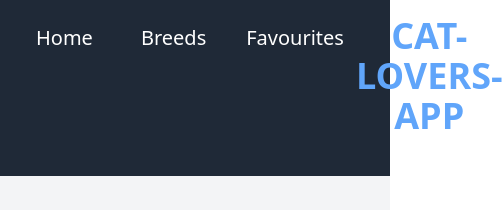
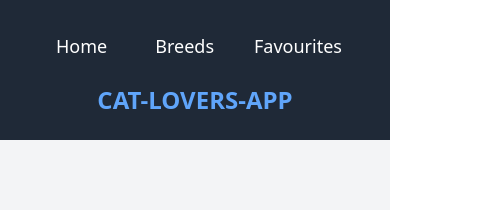
Before and after one commit to mati-farias/cat-lover-app, a Next.js app: page / in a window 390 px wide. Shown: the top 210 px of the page, 503 px wide, since content can reach past the window. Built offline with nearby package versions, Linux system fonts and the light colour scheme; no server answers.

Commit message:
random bugs and styling fixing

```diff
--- a/src/components/layout/NavBar.js
+++ b/src/components/layout/NavBar.js
@@ -4,25 +4,25 @@ const NavBar = () => {
   return (
     <nav className='bg-gray-800 py-4'>
       <div className='max-w-7xl mx-auto px-4 sm:px-6 lg:px-8'>
-        <div className='flex justify-between'>
-          <div className='flex space-x-4'>
+        <div className='flex flex-col sm:flex-row justify-between items-center'>
+          <div className='flex flex-row space-x-4 my-2 sm:my-0'>
             <Link
               href='/'
-              className='text-white hover:bg-gray-700 px-5 py-2 rounded-md text-xl font-medium'>
+              className='text-white hover:bg-gray-700 px-5 py-2 rounded-md text-lg sm:text-xl font-medium'>
               Home
             </Link>
             <Link
               href='/breeds'
-              className='text-white hover:bg-gray-700 px-3 py-2 rounded-md text-xl font-medium'>
+              className='text-white hover:bg-gray-700 px-3 py-2 rounded-md text-lg sm:text-xl font-medium'>
               Breeds
             </Link>
             <Link
               href='/favourites'
-              className='text-white hover:bg-gray-700 px-3 py-2 rounded-md text-xl font-medium'>
+              className='text-white hover:bg-gray-700 px-3 py-2 rounded-md text-lg sm:text-xl font-medium'>
               Favourites
             </Link>
           </div>
-          <h1 className='text-4xl font-bold text-blue-400 mb-6 text-center'>
+          <h1 className='text-2xl sm:text-4xl font-bold text-blue-400 my-2 sm:my-0 text-center'>
             CAT-LOVERS-APP
           </h1>
         </div>
--- a/src/pages/breeds.js
+++ b/src/pages/breeds.js
@@ -1,5 +1,4 @@
 import { useState, useEffect } from 'react';
-import api from '../services/catApi';
 import BreedCard from '../components/BreedCard';
 
 const Breeds = () => {
--- a/src/pages/index.js
+++ b/src/pages/index.js
@@ -47,7 +47,7 @@ const HomePage = () => {
   return (
     <div className='min-h-screen bg-gray-100 py-6 flex flex-col justify-center sm:py-12'>
       <div className='relative py-3 sm:mx-auto'>
-        <div className='grid grid-cols-1 sm:grid-cols-2 md:grid-cols-3 lg:grid-cols-4 xl:grid-cols-5 gap-4 px-5'>
+        <div className='grid grid-cols-1 sm:grid-cols-2 md:grid-cols-3 lg:grid-cols-4 xl:grid-cols-5 gap-5 gap-y-12 px-5'>
           {cats.map((cat) => (
             <CatCardMemo
               key={cat.id}
```
